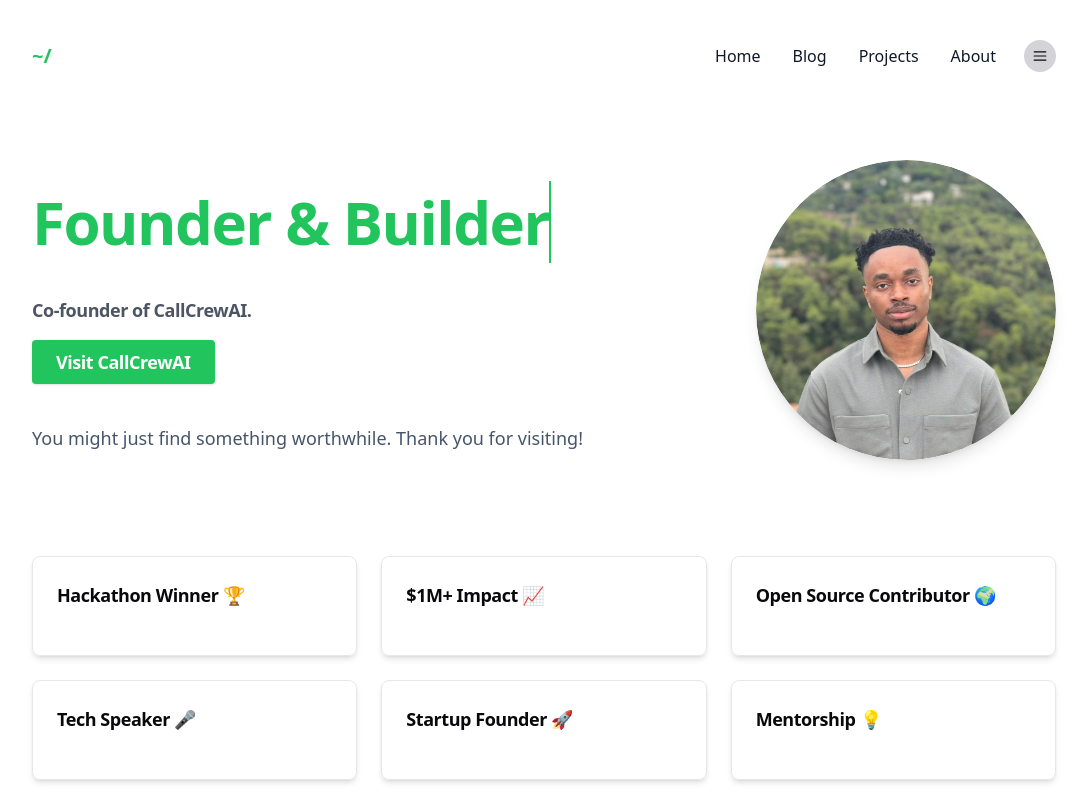
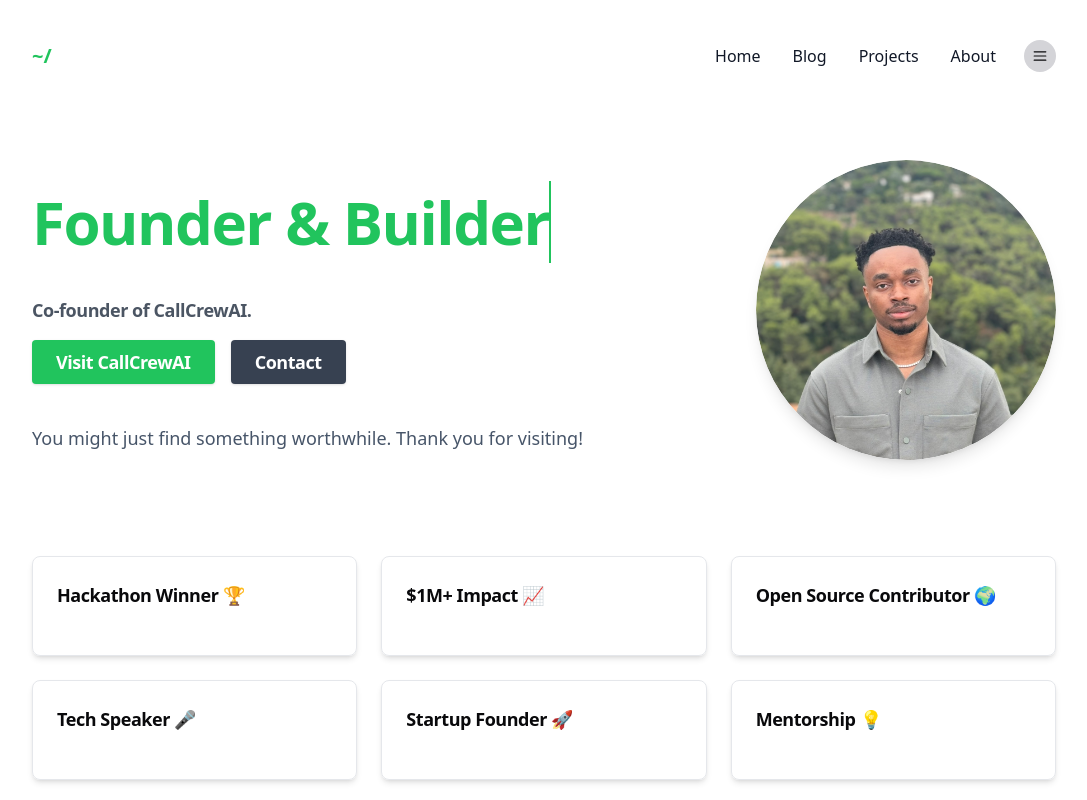
Before and after one commit to dlegend4000/emmanuel-portolio, a Next.js app: page / in a window 1280 px wide. Shown: the top 800 px of the page, without its empty margins (96-1183 px from the left). Built offline with nearby package versions, Linux system fonts and the light colour scheme.

Commit message:
adding contact button

```diff
--- a/src/app/page.tsx
+++ b/src/app/page.tsx
@@ -64,7 +64,7 @@ export default function Home() {
                         </h1>
                         <h2 className="prose pt-5 text-lg text-gray-600 dark:text-gray-300">
                             Co-founder of CallCrewAI.
-                            <div className="mt-4">
+                            <div className="mt-4 flex gap-4">
                                 <a
                                     href="https://www.callcrew-ai.com/"
                                     target="_blank"
@@ -72,6 +72,12 @@ export default function Home() {
                                     className="inline-block rounded bg-primary px-6 py-2 text-white font-semibold shadow hover:bg-primary/80 transition"
                                 >
                                     Visit CallCrewAI
+                                </a>
+                                <a
+                                    href="/contact"
+                                    className="inline-block rounded bg-gray-700 px-6 py-2 text-white font-semibold shadow hover:bg-gray-800 transition"
+                                >
+                                    Contact
                                 </a>
                             </div>
                         </h2>
```
